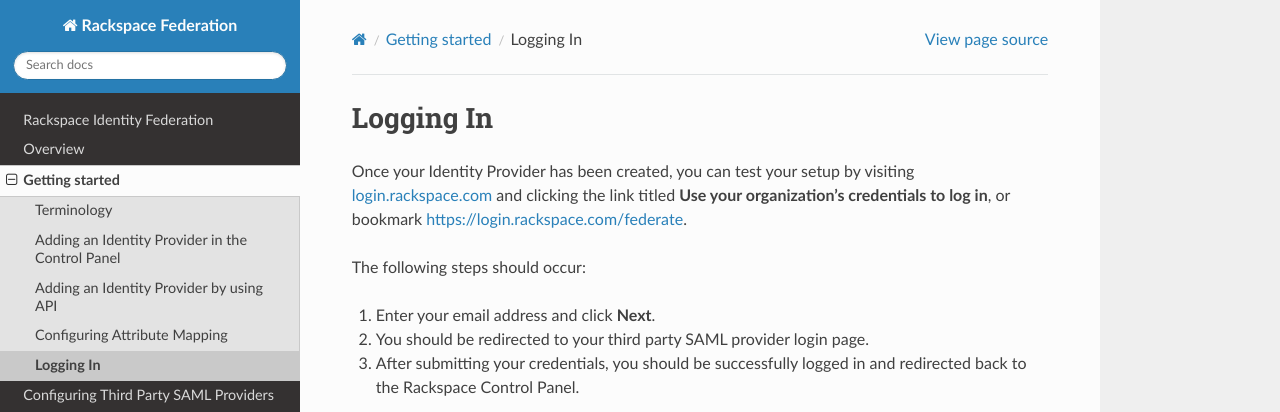
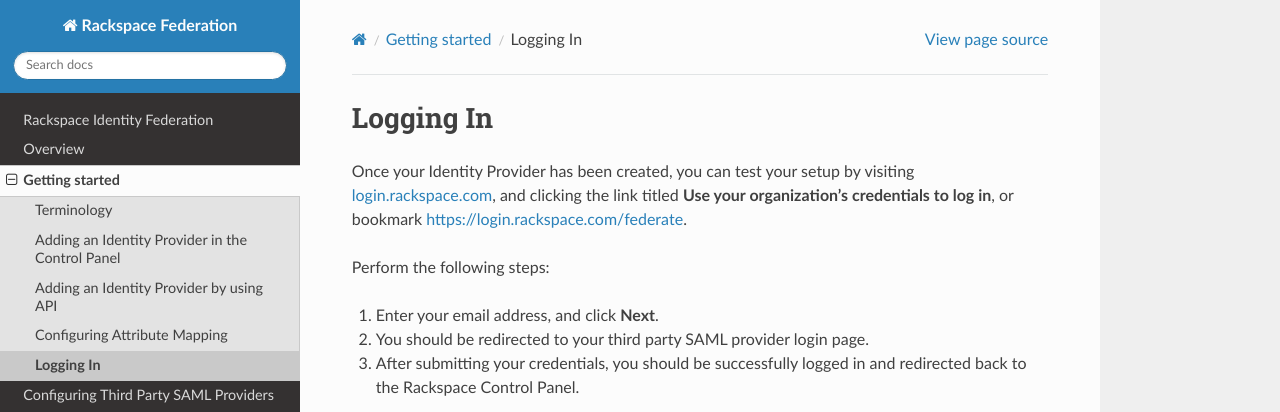
Before and after one commit to rackerlabs/docs-rackspace-federation, a Sphinx documentation site: the page built from doc/getting-started/accessing.rst, in a window 1280 px wide. Shown: the top 412 px of the page. Built offline with Sphinx 7.4.7 and the Read the Docs theme 2.0.0, drawn with Linux system fonts in a browser that asks for light colours; the version number could not be read and is left out.

Commit message:
Update accessing.rst

```diff
--- a/doc/getting-started/accessing.rst
+++ b/doc/getting-started/accessing.rst
@@ -5,13 +5,13 @@
 ==========
 
 Once your |idp| has been created, you can test your setup by
-visiting `login.rackspace.com <https://login.rackspace.com/>`_ and
+visiting `login.rackspace.com <https://login.rackspace.com/>`_, and
 clicking the link titled **Use your organization's credentials to log in**,
 or bookmark `https://login.rackspace.com/federate <https://login.rackspace.com/federate>`_.
 
-The following steps should occur:
+Perform the following steps:
 
-1. Enter your email address and click **Next**.
+1. Enter your email address, and click **Next**.
 #. You should be redirected to your third party SAML provider login page.
 #. After submitting your credentials, you should be successfully logged in and
    redirected back to the Rackspace Control Panel.
```
